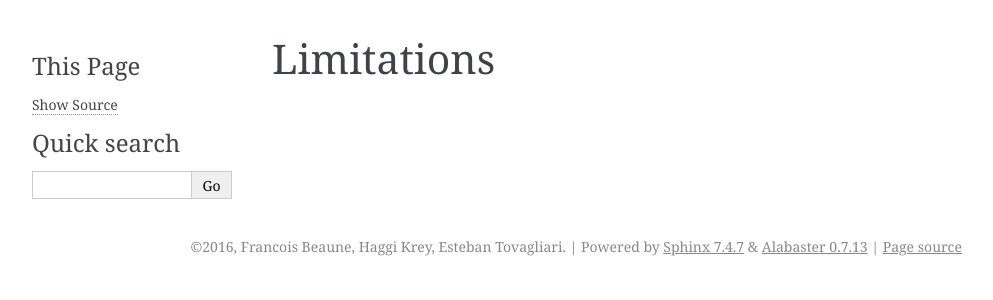
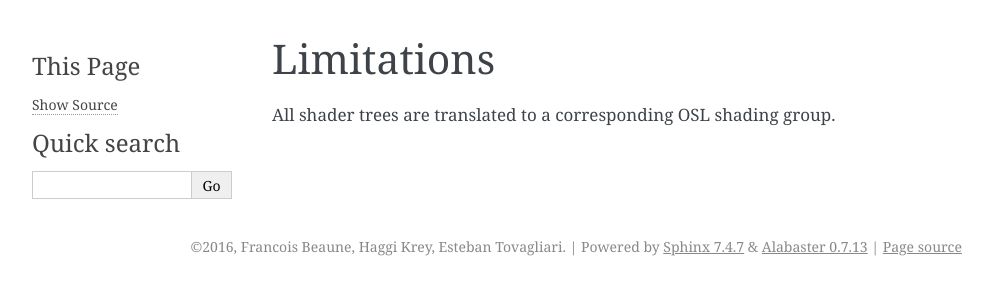
Before and after one commit to haggi/appleseed-maya, a Sphinx documentation site: the page built from docs/source/limitations.rst, in a window 1280 px wide. Shown: the top 300 px of the page, without its empty margins (148-1141 px from the left). Built offline with Sphinx 7.4.7, drawn with Linux system fonts in a browser that asks for light colours.

Commit message:
Update limitations.rst

```diff
--- a/docs/source/limitations.rst
+++ b/docs/source/limitations.rst
@@ -1,2 +1,4 @@
 Limitations
 ===========
+
+All shader trees are translated to a corresponding OSL shading group.
```
